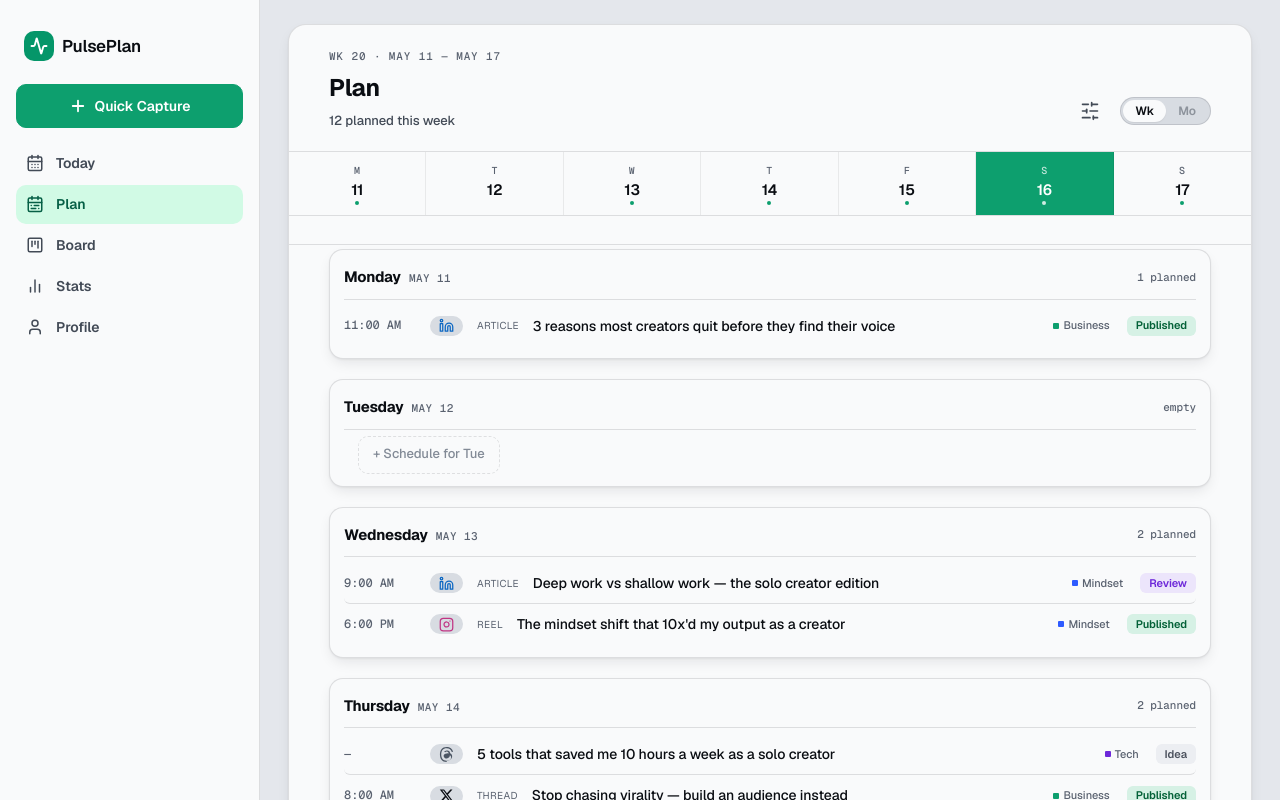
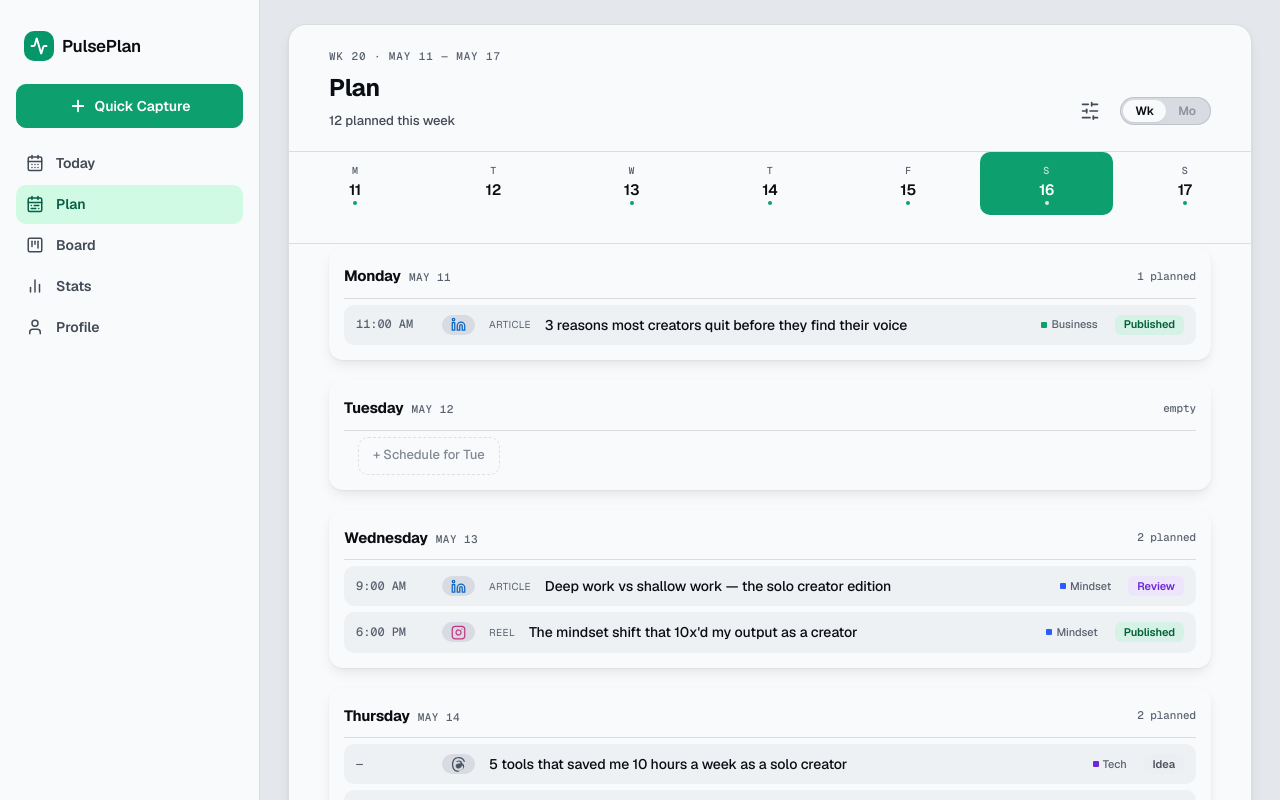
Before and after one commit to deepakmaan25/pulseplan, a Next.js app: page /plan in a window 1280 px wide. Shown: the top 800 px of the page. Built offline with nearby package versions, Linux system fonts and the light colour scheme.

Commit message:
Step 23: Plan de-clutter — week strip, day cards, post blocks

```diff
--- a/src/app/(app)/plan/plan.module.css
+++ b/src/app/(app)/plan/plan.module.css
@@ -1,11 +1,10 @@
 /* ─── Week strip ─────────────────────────────────────────────── */
 .weekStrip {
-  background: var(--surface-1);
-  border-bottom: 1px solid var(--divider);
+  background: transparent;
   display: grid;
   grid-template-columns: repeat(7, 1fr);
   padding: 0;
-  gap: 0;
+  gap: var(--s-3);
 }
 
 .stripCell {
@@ -18,12 +17,8 @@
   cursor: pointer;
   background: transparent;
   border: none;
-  border-right: 1px solid var(--hair);
+  border-radius: var(--r-md);
   transition: background var(--dur-fast) var(--easing-standard);
-}
-
-.stripCell:last-child {
-  border-right: none;
 }
 
 .stripCell:hover {
@@ -193,10 +188,10 @@
 
 /* ─── Day ────────────────────────────────────────────────────── */
 .day {
-  padding: var(--s-4) var(--s-7) var(--s-6);
+  padding: var(--s-4) var(--s-7) var(--s-7);
   margin-bottom: var(--s-9);
   background: var(--surface-1);
-  border: 1px solid var(--divider);
+  border: 1px solid transparent;
   border-radius: var(--r-lg);
   box-shadow: var(--shadow-card);
 }
@@ -250,31 +245,33 @@
 .rows {
   display: flex;
   flex-direction: column;
+  gap: var(--s-3);
 }
 
 .planRow {
   display: flex;
   align-items: center;
   gap: var(--s-7);
-  padding: var(--s-5) 0;
-  border-bottom: 1px solid var(--divider);
-  background: transparent;
-  border-left: none;
-  border-right: none;
-  border-top: none;
-  border-radius: var(--r-sm);
+  padding: var(--s-5) var(--s-6);
+  border: none;
+  border-radius: var(--r-md);
+  background: var(--well);
   width: 100%;
   text-align: left;
   cursor: pointer;
   transition: background var(--dur-fast) var(--easing-standard);
 }
 
-.planRow:last-child {
-  border-bottom: none;
+.planRow:hover {
+  background: var(--bg-sunken);
 }
 
-.planRow:hover {
-  background: var(--well);
+:global(.pp2.dark) .planRow {
+  background: var(--surface-2);
+}
+
+:global(.pp2.dark) .planRow:hover {
+  background: var(--surface-3);
 }
 
 .rowTime {
```
Also changed, not shown: 1 other file (tests, documents, lock files or other folders).
